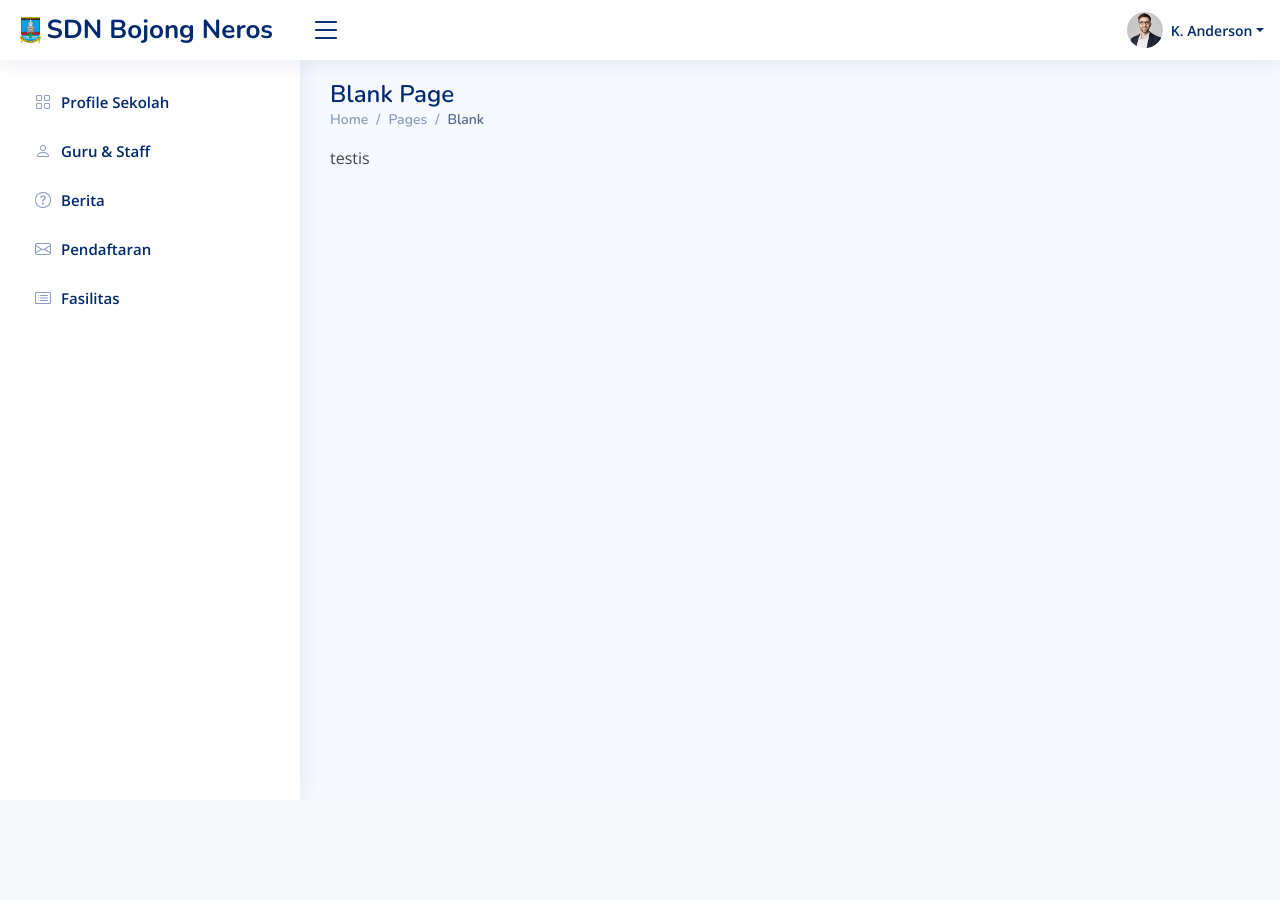
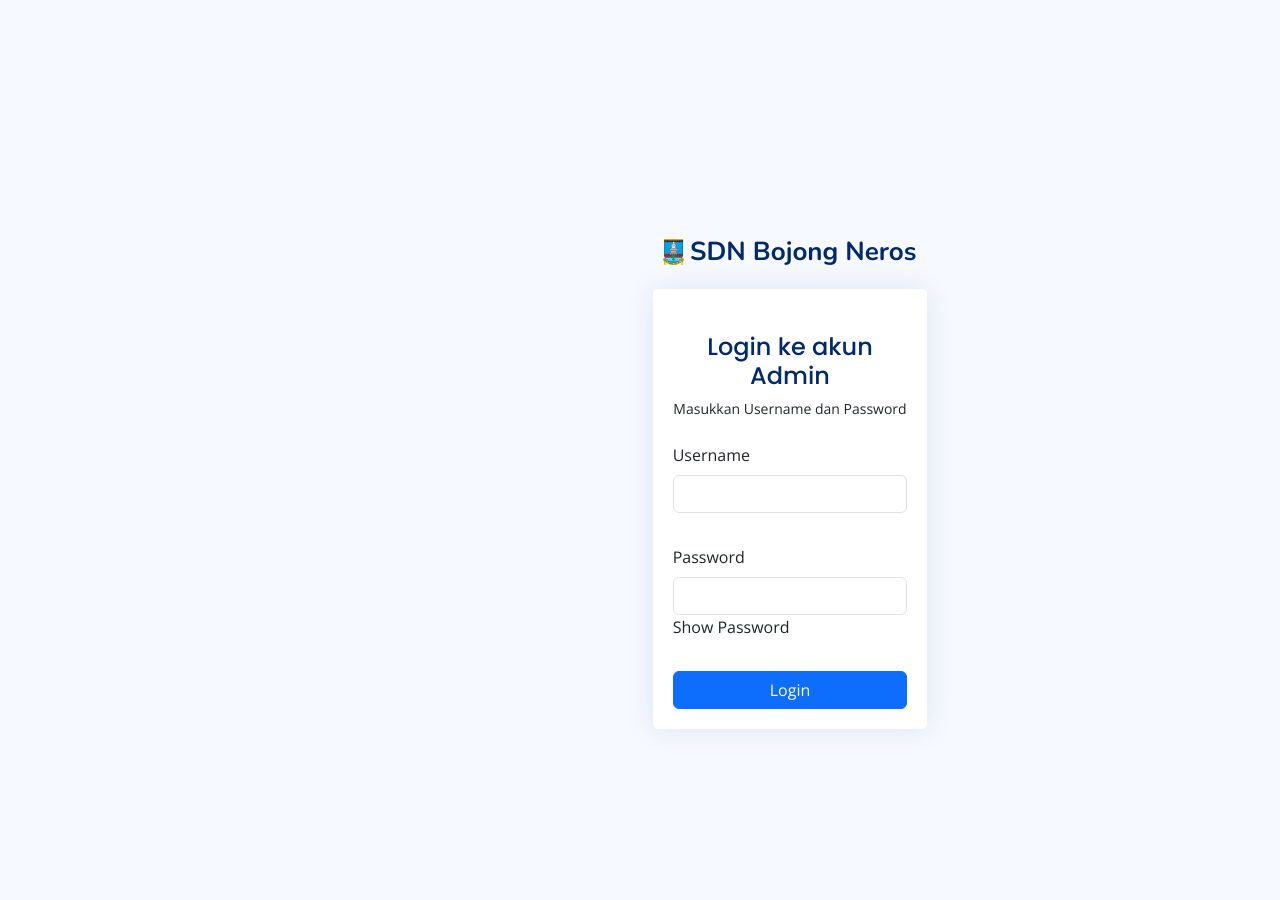
Before and after one commit to oneforaall05/webSekolah1, a Flask app: page /adminLogin in a window 1280 px wide. Before the commit the page ends 783 px from the top, so only its background shows below. Run offline with Flask 3, Linux system fonts and the light colour scheme; some libraries are stand-ins or nearby versions.

Commit message:
adding login and log out method

```diff
--- a/app.py
+++ b/app.py
@@ -14,6 +14,7 @@
 client = MongoClient(stringUrl)
 db = client.websekolah
 
+SECRET_KEY = "S4nd4l&sp1r1t_"
 app = Flask(__name__)
 
 # user start
@@ -75,8 +76,45 @@
 
 
 # loginAdmin
-@app.route('/adminLogin',methods=['GET'])
+@app.route('/adminLogin',methods=['GET',"POST"])
 def adminLogin():
+   if request.method == "POST":
+      username_receive = request.form["username_give"]
+      password_receive = request.form["password_give"]
+      print(username_receive)
+      print(password_receive)
+      pw_hash = hashlib.sha256(password_receive.encode("utf-8")).hexdigest()
+      print(pw_hash)
+      result = db.admin.find_one(
+        {
+            "username": username_receive,
+            "password": pw_hash,
+        }
+      )
+      if result:
+         payload = {
+         "id": username_receive,
+         # the token will be valid for 24 hours
+         "exp": datetime.utcnow() + timedelta(seconds=60 * 60 * 24),
+         }
+         token = jwt.encode(payload, SECRET_KEY, algorithm="HS256")
+
+         return jsonify(
+               {
+                  "result": "success",
+                  "token": token,
+                  }
+         )
+      # Let's also handle the case where the id and
+      # password combination cannot be found
+      else:
+         return jsonify(
+               {
+                  "result": "fail",
+                  "msg": "We could not find a user with that id/password combination",
+               }
+         )
+
    return render_template('admin/loginAdmin.html')
 
 
--- a/templates/admin/footer.html
+++ b/templates/admin/footer.html
@@ -1,9 +1,3 @@
-
-
-
-
-
-
 <!-- Vendor JS Files -->
 <script src="../static/assets/vendor/apexcharts/apexcharts.min.js"></script>
 <script src="../static/assets/vendor/bootstrap/js/bootstrap.bundle.min.js"></script>
@@ -18,7 +12,16 @@
 <script src="../static/assets/js/main.js"></script>
 
 <!-- jquery cdn -->
-     <script src="https://code.jquery.com/jquery-3.7.1.js" integrity="sha256-eKhayi8LEQwp4NKxN+CfCh+3qOVUtJn3QNZ0TciWLP4=" crossorigin="anonymous"></script>
+<script src="https://code.jquery.com/jquery-3.7.1.js" integrity="sha256-eKhayi8LEQwp4NKxN+CfCh+3qOVUtJn3QNZ0TciWLP4="
+  crossorigin="anonymous"></script>
+
+<!-- ajax cdn -->
+<script src="https://cdnjs.cloudflare.com/ajax/libs/jquery/3.7.1/jquery.js"
+  integrity="sha512-+k1pnlgt4F1H8L7t3z95o3/KO+o78INEcXTbnoJQ/F2VqDVhWoaiVml/OEHv9HsVgxUaVW+IbiZPUJQfF/YxZw=="
+  crossorigin="anonymous" referrerpolicy="no-referrer"></script>
+
+<!-- js coockie -->
+<script src="https://cdnjs.cloudflare.com/ajax/libs/jquery-cookie/1.4.1/jquery.cookie.js"></script>
 </body>
 
 </html>
--- a/templates/admin/loginAdmin.html
+++ b/templates/admin/loginAdmin.html
@@ -10,25 +10,145 @@
   <meta content="" name="keywords">
 
   {%include 'admin/vendor.html'%}
+  <style>
+    .toggle-password {
+      cursor: pointer;
+    }
+  </style>
+  <script>
+    function signIn() {
+      let username = $("#input-username").val();
+      let password = $("#input-password").val();
+      console.log(username)
+      if (username === "") {
+        $("#help-id-login").text("Please input your id.");
+        $("#input-username").focus();
+        console.log("test")
+        return;
+      } else {
+        $("#help-id-login").text("");
+      }
 
+      if (password === "") {
+        $("#help-password").text("Please input your password.");
+        $("#input-password").focus();
+        return;
+      } else {
+        $("#help-password-login").text("");
+      }
+      $.ajax({
+        type: "POST",
+        url: "/adminLogin",
+        data: {
+          username_give: username,
+          password_give: password
+        },
+        success: function (response) {
+          console.log(response)
+          if (response["result"] === "success") {
+            $.cookie("mytoken", response["token"], { path: "/" });
+            window.location.replace("/adminProfileSekolah");
+          } else {
+            alert(response["msg"]);
+          }
+        }
+      })
+    }
+    function togglePasswordVisibility() {
+      var passwordInput = document.getElementById("input-password");
+      var togglePassword = document.querySelector(".toggle-password");
+
+      if (passwordInput.type === "password") {
+        passwordInput.type = "text";
+        togglePassword.textContent = "Hide Password";
+      } else {
+        passwordInput.type = "password";
+        togglePassword.textContent = "Show Password";
+      }
+    }
+  </script>
 </head>
+
+
 <body>
-{%include 'admin/sideBar.html'%}
+
 
   <main id="main" class="main">
 
-    <div class="pagetitle">
-      <h1>Blank Page</h1>
-      <nav>
-        <ol class="breadcrumb">
-          <li class="breadcrumb-item"><a href="index.html">Home</a></li>
-          <li class="breadcrumb-item">Pages</li>
-          <li class="breadcrumb-item active">Blank</li>
-        </ol>
-      </nav>
-    </div><!-- End Page Title -->
+    <div class="container">
 
-   testis
+      <section class="section register min-vh-100 d-flex flex-column align-items-center justify-content-center py-4">
+        <div class="container">
+          <div class="row justify-content-center">
+            <div class="col-lg-4 col-md-6 d-flex flex-column align-items-center justify-content-center">
 
+              <div class="d-flex justify-content-center py-4">
+                <a href="/adminLogin" class="logo d-flex align-items-center w-auto">
+                  <img src="static/assets/img/logokabserang.png" alt="">
+                  <span class="d-none d-lg-block">SDN Bojong Neros</span>
+                </a>
+              </div><!-- End Logo -->
+
+              <div class="card mb-3">
+
+                <div class="card-body">
+
+                  <div class="pt-4 pb-2">
+                    <h5 class="card-title text-center pb-0 fs-4">Login ke akun Admin</h5>
+                    <p class="text-center small">Masukkan Username dan Password</p>
+                  </div>
+
+                  <form class="row g-3 needs-validation" novalidate>
+
+                    <div class="col-12">
+                      <label for="yourUsername" class="form-label">Username</label>
+                      <div class="mb-2 ">
+                        <div class="field">
+                          <div class="control" style="width: 100%;">
+                            <input type="text" name="username" class="form-control input" id="input-username" required>
+
+                            <p id="help-id-login" style="color: red;"></p>
+
+                          </div>
+                        </div>
+
+                      </div>
+                    </div>
+
+                    <div class="col-12">
+                      <div class="mb-2 ">
+                        <div class="field">
+                          <div class="control" style="width: 100%;">
+                            <label for="yourPassword" class="form-label">Password</label>
+
+                            <input type="password" name="password" class="form-control" id="input-password" required>
+                            <span class="toggle-password" onclick="togglePasswordVisibility()">Show Password</span>
+                            <p id="help-password" style="color: red;"></p>
+
+                          </div>
+                        </div>
+                      </div>
+
+                    </div>
+
+
+                    <div class="col-12">
+                      <button class="btn btn-primary w-100" onclick="signIn()" type="button">Login</button>
+                    </div>
+
+                  </form>
+
+                </div>
+              </div>
+
+
+
+            </div>
+          </div>
+        </div>
+
+      </section>
+
+    </div>
   </main><!-- End #main -->
   {%include 'admin/footer.html'%}
--- a/templates/admin/profileSekolah/profileSekolah.html
+++ b/templates/admin/profileSekolah/profileSekolah.html
@@ -41,7 +41,8 @@
     <div class="d-flex justify-content-end mb-3 me-5">
 
       <button type="button" class="btn btn-light " id="btn-custom">
-        <a href="/adminEditProfileSekolah/{{struktur[0]._id}}" style="text-decoration: none; color: inherit;">Edit Profile</a>
+        <a href="/adminEditProfileSekolah/{{struktur[0]._id}}" style="text-decoration: none; color: inherit;">Edit
+          Profile</a>
       </button>
     </div>
     <!-- Sejarah Card -->
@@ -68,7 +69,8 @@
     <div class="card">
       <div class="card-body">
         <h5 class="card-title">Struktur</h5>
-       <img src="../../../static/fotoStruktur/{{struktur[0].gambarStruktur}}" alt="" style="width: 50vw;">
+        <img src="../../../static/fotoStruktur/{{struktur[0].gambarStruktur}}" alt="" style="width: 50vw;">
+
       </div>
     </div><!-- End Struktur Card -->
 
--- a/templates/admin/sideBar.html
+++ b/templates/admin/sideBar.html
@@ -36,9 +36,9 @@
                         </li>
 
                         <li>
-                            <a class="dropdown-item d-flex align-items-center" href="#">
+                            <a class="dropdown-item d-flex align-items-center" onclick="sign_out()">
                                 <i class="bi bi-box-arrow-right"></i>
-                                <span>Sign Out</span>
+                                <span>Sign Out </span>
                             </a>
                         </li>
 
--- a/templates/admin/vendor.html
+++ b/templates/admin/vendor.html
@@ -19,3 +19,11 @@
 
 <!-- Template Main CSS File -->
 <link href="../static/assets/css/style.css" rel="stylesheet">
+<script>
+    function sign_out() {
+        $.removeCookie('mytoken', { path: '/' });
+        alert("sign out");
+        window.location.href = '/adminLogin';
+    }
+
+</script>
```
Also changed, not shown: templates/admin/pendaftaran/editDaftar.html (+0 -11 lines). Lines whose indentation alone changed are shown as unchanged.
